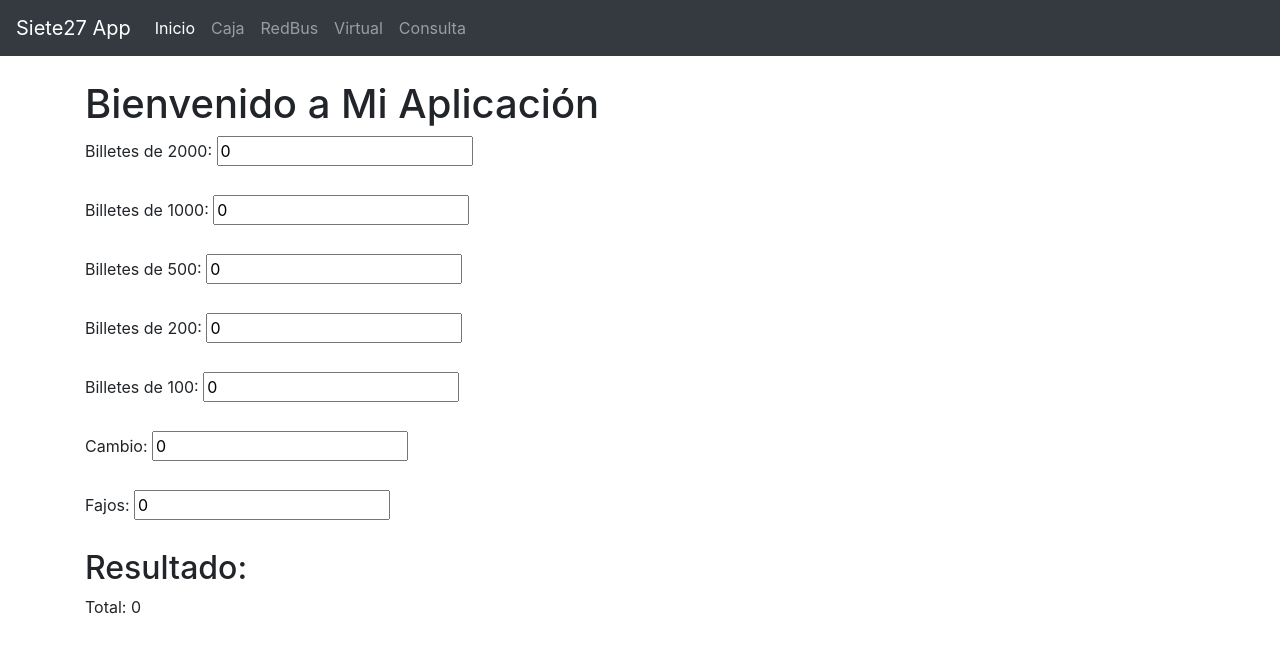
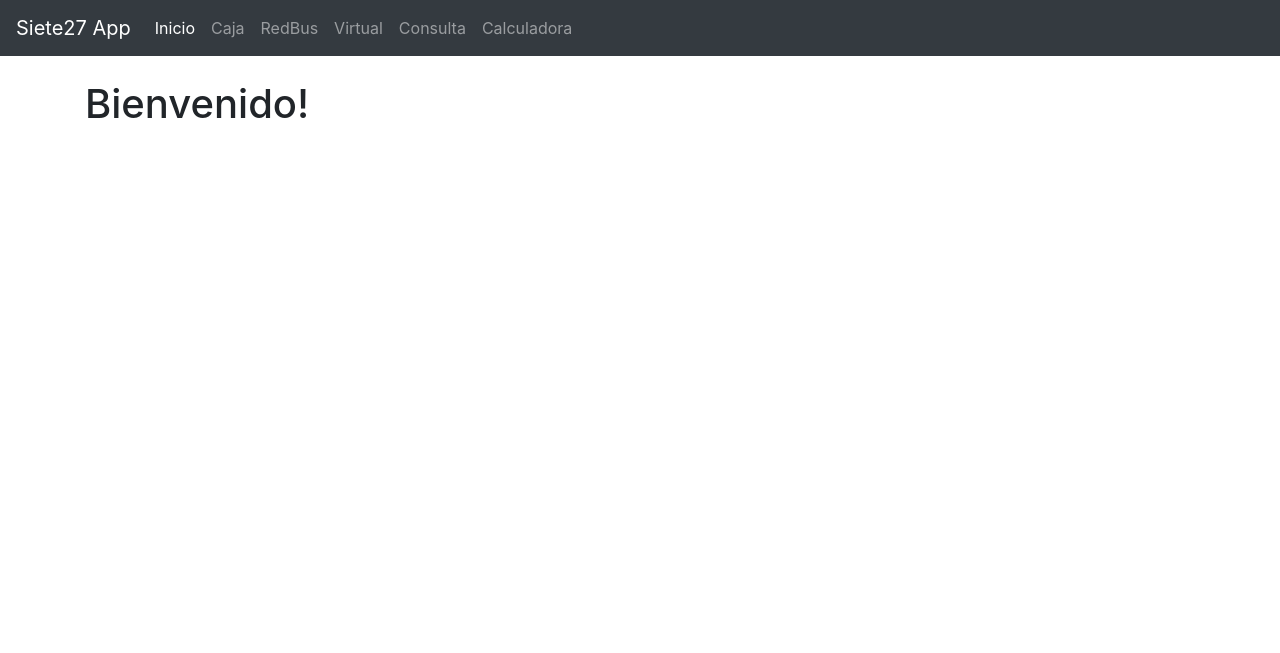
Before and after one commit to kaprix22/siete27app, a Flask app: page / in a window 1280 px wide. Shown: the top 653 px of the page. Run offline with Flask 3, Linux system fonts and the light colour scheme; some libraries are stand-ins or nearby versions.

Commit message:
Hola  :)

```diff
--- a/app.py
+++ b/app.py
@@ -1,9 +1,7 @@
-# app.py
-
-from flask import Flask, render_template, request, redirect, url_for
+from flask import Flask, render_template
 from flask_mysqldb import MySQL
-import pymssql
-from datetime import date
+from consulta import consulta
+from caja import caja
 
 app = Flask(__name__)
 
@@ -14,123 +12,36 @@ app.config['MYSQL_DB'] = 'cuaderno'
 
 mysql = MySQL(app)
 
+
 @app.route('/')
 def index():
     return render_template('index.html')
 
-@app.route('/calcular', methods=['POST'])
-def calcular():
-    billete_2000 = int(request.form['billete_2000'])
-    billete_1000 = int(request.form['billete_1000'])
-    billete_500 = int(request.form['billete_500'])
-    billete_200 = int(request.form['billete_200'])
-    billete_100 = int(request.form['billete_100'])
-    cambio = int(request.form['cambio'])
-    fajos = int(request.form['fajos'])
 
-    total = (billete_2000 * 2000) + (billete_1000 * 1000) + (billete_500 * 500) + (billete_200 * 200) + (billete_100 * 100) + cambio + fajos
+@app.route('/calculadora')
+def calculadora():
+    return render_template('calculadora.html')
 
-    return render_template('index.html', total=total)
 
 @app.route('/caja')
-def caja():
-    # Obtener todos los movimientos de la base de datos
-    cur = mysql.connection.cursor()
-    cur.execute("SELECT * FROM movimientos")
-    movimientos = cur.fetchall()
-    cur.close()
-
-    # Formatear los montos de los movimientos
-    movimientos_formateados = []
-    for movimiento in movimientos:
-        monto_formateado = "${:,.2f}".format(movimiento[3]).replace(",", ";").replace(".", ",").replace(";", ".")
-        movimientos_formateados.append((movimiento[0], movimiento[1], movimiento[2], monto_formateado, movimiento[4]))
-
-    # Calcular el saldo de la caja
-    saldo = 0
-    for movimiento in movimientos:
-        if movimiento[2] == 'ingreso':
-            saldo += movimiento[3]
-        else:
-            saldo -= movimiento[3]
-
-    # Formatear el saldo
-    saldo_formateado = "${:,.2f}".format(saldo).replace(",", ";").replace(".", ",").replace(";", ".")
-
-    # Obtener la fecha actual en el formato "dd-mm-aaaa"
-    fecha_actual = date.today().strftime("%Y-%m-%d")
-
-    # Renderizar la plantilla index.html pasando los movimientos, el saldo y la fecha actual como argumentos
-    return render_template("caja.html", movimientos=movimientos_formateados, saldo=saldo_formateado,
-                           fecha_actual=fecha_actual)
-
-    # Definir la ruta para agregar un nuevo movimiento
+def caja_route():
+    return caja()
 
 
-@app.route("/agregar", methods=["POST"])
-def agregar():
-    # Obtener los datos del formulario
-    fecha = request.form.get("fecha", date.today().strftime("%Y-%m-%d"))
-    tipo = request.form.get("tipo")
-    monto = request.form.get("monto")
-    motivo = request.form.get("motivo")
-    # Insertar el nuevo movimiento en la base de datos
-    cur = mysql.connection.cursor()
-    cur.execute("INSERT INTO movimientos (fecha, tipo, monto, motivo) VALUES (%s, %s, %s, %s)",
-                (fecha, tipo, monto, motivo))
-    mysql.connection.commit()
-    cur.close()
-    # Redirigir a la página principal
-    return redirect(url_for("caja"))
+@app.route('/consulta', methods=['GET', 'POST'])
+def consulta_route():
+    return consulta()
 
-
-# Definir la ruta para eliminar un movimiento
-@app.route("/eliminar/<id>")
-def eliminar(id):
-    # Eliminar el movimiento con el id dado de la base de datos
-    cur = mysql.connection.cursor()
-    cur.execute("DELETE FROM movimientos WHERE id = %s", (id,))
-    mysql.connection.commit()
-    cur.close()
-    # Redirigir a la página principal
-    return redirect(url_for("caja"))
 
 @app.route('/redbus')
 def redbus():
     return render_template('redbus.html')
 
+
 @app.route('/virtual')
 def virtual():
     return render_template('virtual.html')
 
-@app.route('/consulta', methods=['GET', 'POST'])
-def consulta():
-    if request.method == 'POST':
-        codigo = request.form['codigo']
-        conn_dockerlocal = pymssql.connect(server='10.242.182.230', user='sa', password='nomeacuerdo.86', database='Kiosco')
-        conn_k1 = pymssql.connect(server='10.242.149.3', user='sa', password='nomeacuerdo.86', database='Kiosco')
-
-        cursor_dockerlocal = conn_dockerlocal.cursor()
-        cursor_k1 = conn_k1.cursor()
-
-
-        cursor_dockerlocal.execute(f"SELECT Descripcion, Precio_Venta FROM Productos WHERE Id_Producto = '{codigo}'")
-        results_dockerlocal = cursor_dockerlocal.fetchall()
-
-        cursor_k1.execute(f"SELECT Descripcion, Precio_Venta FROM Productos WHERE Id_Producto = '{codigo}'")
-        results_k1 = cursor_k1.fetchall()
-
-        conn_dockerlocal.close()
-        conn_k1.close()
-
-        # Crear un diccionario con los nombres asignados a las conexiones
-        results_combined = {
-            'dockerlocal': results_dockerlocal,
-            'K1': results_k1
-        }
-
-        return render_template('consulta.html', results=results_combined)
-    return render_template('consulta.html', results=None)
 
 if __name__ == '__main__':
     app.run(debug=True, port=5001)
--- a/templates/base.html
+++ b/templates/base.html
@@ -35,6 +35,10 @@
                 <li class="nav-item">
                     <a class="nav-link" href="/consulta">Consulta</a>
                 </li>
+                <li class="nav-item">
+                    <a class="nav-link" href="/calculadora">Calculadora</a>
+                </li>
+
             </ul>
         </div>
     </nav>
--- a/templates/caja.html
+++ b/templates/caja.html
@@ -14,7 +14,8 @@
 </head>
 <body>
     <div class="container">
-        <h1 class="text-center">Caja</h1>
+        <br>
+        <h1>Caja</h1>
     </div>
     <br>
     <div class="container">
--- a/templates/index.html
+++ b/templates/index.html
@@ -9,44 +9,8 @@
 </head>
 <body>
 <br>
- <h1>Bienvenido a Mi Aplicación</h1>
+ <h1>Bienvenido!</h1>
 
-<form id="calculadoraForm">
-  <label for="billete_2000">Billetes de 2000:</label>
-  <input type="number" id="billete_2000" name="billete_2000" value="0" onchange="calcularTotal()"><br><br>
-  <label for="billete_1000">Billetes de 1000:</label>
-  <input type="number" id="billete_1000" name="billete_1000" value="0" onchange="calcularTotal()"><br><br>
-  <label for="billete_500">Billetes de 500:</label>
-  <input type="number" id="billete_500" name="billete_500" value="0" onchange="calcularTotal()"><br><br>
-  <label for="billete_200">Billetes de 200:</label>
-  <input type="number" id="billete_200" name="billete_200" value="0" onchange="calcularTotal()"><br><br>
-  <label for="billete_100">Billetes de 100:</label>
-  <input type="number" id="billete_100" name="billete_100" value="0" onchange="calcularTotal()"><br><br>
-  <label for="cambio">Cambio:</label>
-  <input type="number" id="cambio" name="cambio" value="0" onchange="calcularTotal()"><br><br>
-  <label for="fajos">Fajos:</label>
-  <input type="number" id="fajos" name="fajos" value="0" onchange="calcularTotal()"><br><br>
-</form>
-<div>
-  <h2>Resultado:</h2>
-  <p>Total: <span id="total">0</span></p>
-</div>
-
-<script>
-function calcularTotal() {
-    var billete_2000 = parseInt(document.getElementById('billete_2000').value) || 0;
-    var billete_1000 = parseInt(document.getElementById('billete_1000').value) || 0;
-    var billete_500 = parseInt(document.getElementById('billete_500').value) || 0;
-    var billete_200 = parseInt(document.getElementById('billete_200').value) || 0;
-    var billete_100 = parseInt(document.getElementById('billete_100').value) || 0;
-    var cambio = parseInt(document.getElementById('cambio').value) || 0;
-    var fajos = parseInt(document.getElementById('fajos').value) || 0;
-
-    var total = (billete_2000 * 2000) + (billete_1000 * 1000) + (billete_500 * 500) + (billete_200 * 200) + (billete_100 * 100) + cambio + fajos;
-
-    document.getElementById('total').textContent = total;
-}
-</script>
 </body>
 </html>
 {% endblock %}
```
Also changed, not shown: caja.py (added, +71 -0 lines), consulta.py (added, +25 -0 lines), templates/consulta.html (+15 -6 lines), templates/redbus.html (line endings or trailing spaces), templates/virtual.html (line endings or trailing spaces).
